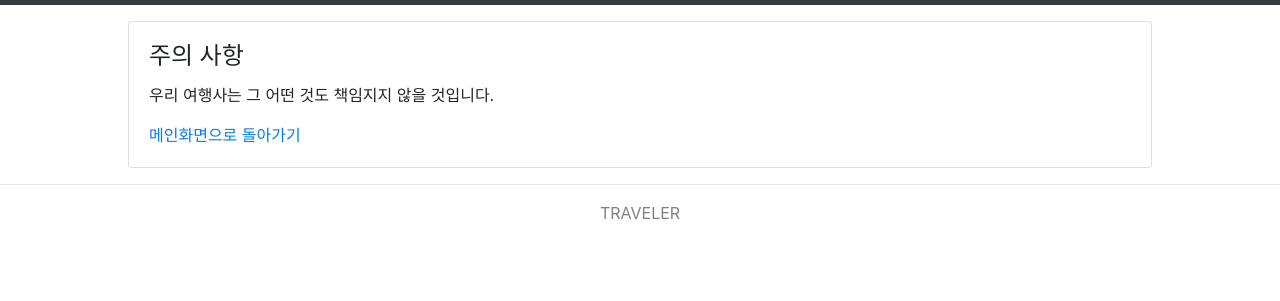
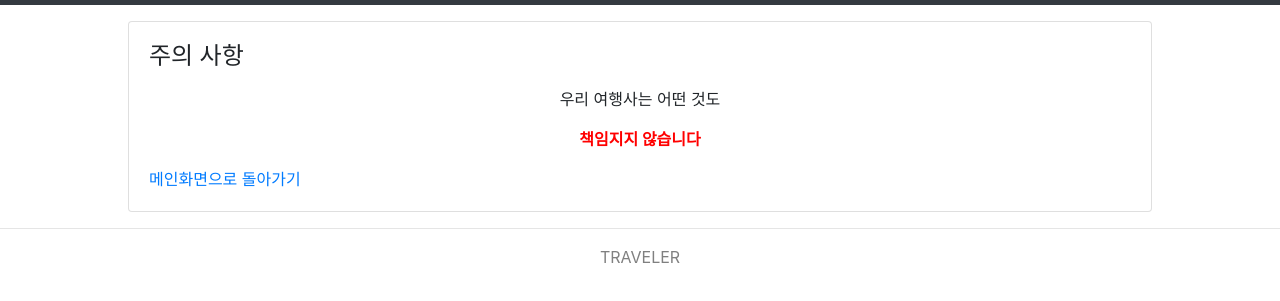
Before and after one commit to seongjae2/traveler, a plain HTML site: page caution/index.html in a window 1280 px wide. Shown: the part 291-592 px from the top of the page. Drawn offline with nearby package versions, Linux system fonts and the light colour scheme.

Commit message:
주의 사항 변경

```diff
--- a/caution/index.html
+++ b/caution/index.html
@@ -39,7 +39,10 @@
     <div class="card" id="caution">
       <div class="card-body">
         <h4 class="card-title">주의 사항</h4>
-            <p class="card-text">우리 여행사는 그 어떤 것도 책임지지 않을 것입니다.</p>
+        <p class="card-text">
+          <p style="text-align: center;">우리 여행사는 어떤 것도</p>
+          <p style="text-align: center;"><span style="color: #ff0000;"><strong>책임지지 않습니다</strong></span></p>
+        </p>
         <a href="../index.html" class="card-link">메인화면으로 돌아가기</a>
       </div>
     </div>
```
Lines whose indentation alone changed are shown as unchanged.
